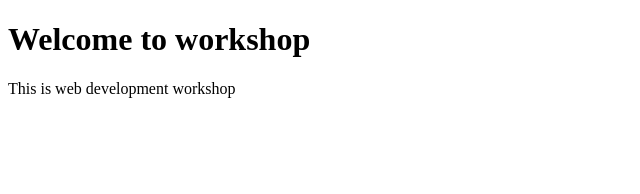
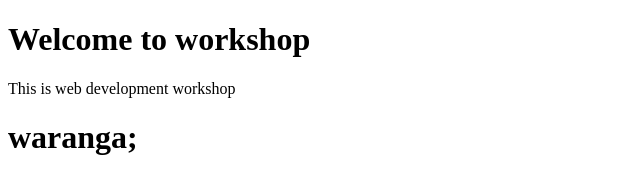
Before and after one commit to mirzamuskan7/Hari, a plain HTML site: page index.html in a window 1280 px wide. Shown: the whole page, without its empty margins (0-640 px from the left). Drawn offline with Linux system fonts and the light colour scheme.

```diff
--- a/index.html
+++ b/index.html
@@ -8,5 +8,7 @@
 <body>
     <h1>Welcome to workshop</h1>
     <p>This is web development workshop</p>
+    <h1>waranga;</h1>
 </body>
+
 </html>
```
